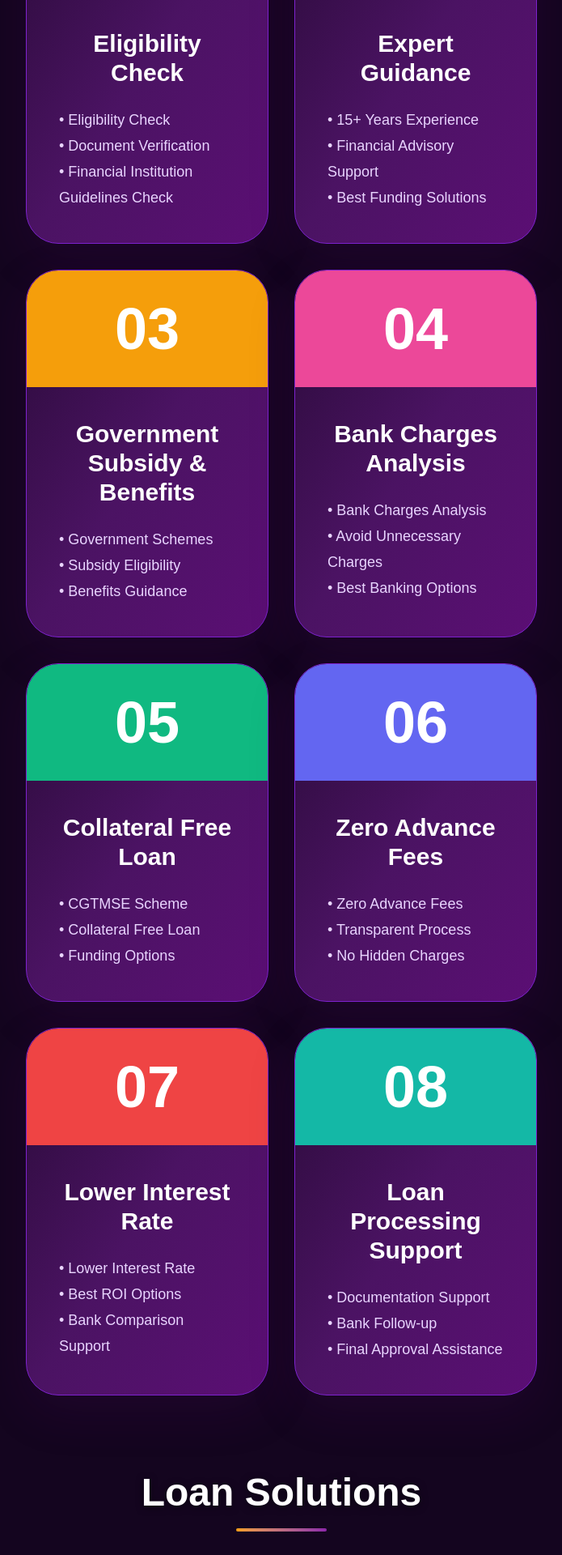
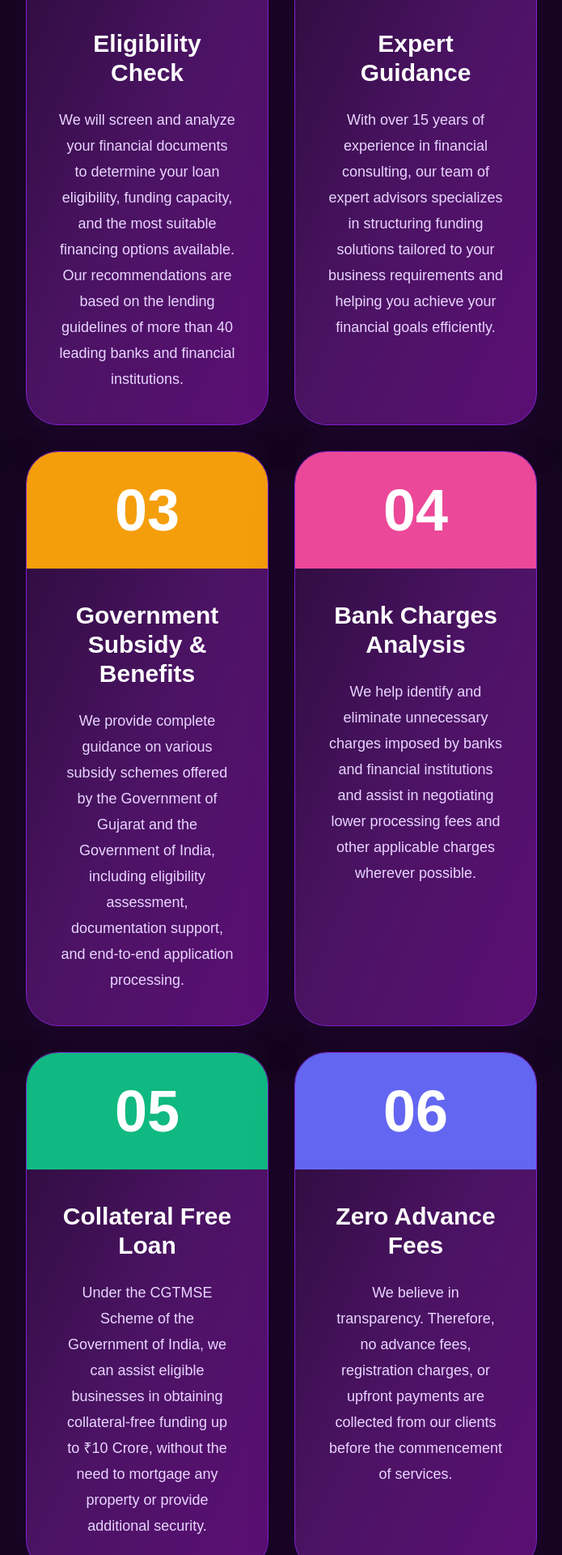
Before and after one commit to kajalkotak/quickd-fintech, a Next.js app: page / in a window 1280 px wide. Shown: the part 1540-3460 px from the top of the page at 81% size, without its empty margins (292-987 px from the left). Built offline with nearby package versions, Linux system fonts and the light colour scheme.

Commit message:
all point change for how to works

```diff
--- a/app/page.tsx
+++ b/app/page.tsx
@@ -301,21 +301,11 @@ Requirement: ${formData.message}
                   {language === "en" ? "Eligibility Check" : "પાત્રતા ચકાસણી"}
                 </h3>
 
-                <div className="text-[#E9D5FF] leading-8 mt-6 text-lg flex-1 text-left">
-                  {language === "en" ? (
-                    <>
-                      <p>• Eligibility Check</p>
-                      <p>• Document Verification</p>
-                      <p>• Financial Institution Guidelines Check</p>
-                    </>
-                  ) : (
-                    <>
-                      <p>• પાત્રતા ચકાસણી</p>
-                      <p>• દસ્તાવેજ ચકાસણી</p>
-                      <p>• ફાઇનાન્સિયલ સંસ્થાની માર્ગદર્શિકા ચકાસણી</p>
-                    </>
-                  )}
-                </div>
+                <p className="text-[#E9D5FF] leading-8 mt-6 text-lg flex-1">
+                  {language === "en"
+                    ? "We will screen and analyze your financial documents to determine your loan eligibility, funding capacity, and the most suitable financing options available. Our recommendations are based on the lending guidelines of more than 40 leading banks and financial institutions."
+                    : "તમારા ફાઇનાન્સિયલ ડોક્યુમેન્ટ ને સ્ક્રીનિંગ કરી કેટલી લોન મળી શકે, કઈ લોન મળી શકે તેનું 40 થી વધારે ફાઇનાન્સિયલ ઇન્સ્ટિટ્યૂટ ની ગાઇડલાઇન પ્રમાણે આપને એડવાઈઝ મળશે."}
+                </p>
               </div>
             </div>
 
@@ -331,21 +321,11 @@ Requirement: ${formData.message}
                   {language === "en" ? "Expert Guidance" : "નિષ્ણાત માર્ગદર્શન"}
                 </h3>
 
-                <div className="text-[#E9D5FF] leading-8 mt-6 text-lg flex-1 text-left">
-                  {language === "en" ? (
-                    <>
-                      <p>• 15+ Years Experience</p>
-                      <p>• Financial Advisory Support</p>
-                      <p>• Best Funding Solutions</p>
-                    </>
-                  ) : (
-                    <>
-                      <p>• 15+ વર્ષનો અનુભવ</p>
-                      <p>• ફાઇનાન્સિયલ સલાહ</p>
-                      <p>• શ્રેષ્ઠ ફંડિંગ સોલ્યુશન</p>
-                    </>
-                  )}
-                </div>
+                <p className="text-[#E9D5FF] leading-8 mt-6 text-lg flex-1">
+                  {language === "en"
+                    ? "With over 15 years of experience in financial consulting, our team of expert advisors specializes in structuring funding solutions tailored to your business requirements and helping you achieve your financial goals efficiently."
+                    : "અમારી ટીમ  પાસે 15 વર્ષથી પણ વધારે સમયથી અનુભવ ધરાવતા ફાઇનાન્સિયલ એડવાઈઝર હોવાથી આપની ફાઇનાન્સ રિક્વાયરમેન્ટ ને સ્ટ્રક્ચર બેઝ ફંડિંગ દ્વારા રેઝોલ્વ કરવામાં એક્સપર્ટ છે."}
+                </p>
               </div>
             </div>
 
@@ -363,21 +343,11 @@ Requirement: ${formData.message}
                     : "સરકારી સબસિડી અને લાભ"}
                 </h3>
 
-                <div className="text-[#E9D5FF] leading-8 mt-6 text-lg flex-1 text-left">
-                  {language === "en" ? (
-                    <>
-                      <p>• Government Schemes</p>
-                      <p>• Subsidy Eligibility</p>
-                      <p>• Benefits Guidance</p>
-                    </>
-                  ) : (
-                    <>
-                      <p>• સરકારી યોજનાઓ</p>
-                      <p>• સબસિડી પાત્રતા</p>
-                      <p>• લાભ માર્ગદર્શન</p>
-                    </>
-                  )}
-                </div>
+                <p className="text-[#E9D5FF] leading-8 mt-6 text-lg flex-1">
+                  {language === "en"
+                    ? "We provide complete guidance on various subsidy schemes offered by the Government of Gujarat and the Government of India, including eligibility assessment, documentation support, and end-to-end application processing."
+                    : "ગુજરાત સરકાર અને ભારત સરકાર તરફથી મળતી તમામ પ્રકારની સબસીડીનું સંપૂર્ણ માર્ગદર્શન, પાત્રતા અને પ્રોસેસ કરી આપવામાં આવશે."}
+                </p>
               </div>
             </div>
 
@@ -395,21 +365,11 @@ Requirement: ${formData.message}
                     : "બેંક ચાર્જિસ વિશ્લેષણ"}
                 </h3>
 
-                <div className="text-[#E9D5FF] leading-8 mt-6 text-lg flex-1 text-left">
-                  {language === "en" ? (
-                    <>
-                      <p>• Bank Charges Analysis</p>
-                      <p>• Avoid Unnecessary Charges</p>
-                      <p>• Best Banking Options</p>
-                    </>
-                  ) : (
-                    <>
-                      <p>• બેંક ચાર્જિસ વિશ્લેષણ</p>
-                      <p>• બિનજરૂરી ચાર્જિસ ટાળો</p>
-                      <p>• શ્રેષ્ઠ બેંક વિકલ્પો</p>
-                    </>
-                  )}
-                </div>
+                <p className="text-[#E9D5FF] leading-8 mt-6 text-lg flex-1">
+                  {language === "en"
+                    ? "We help identify and eliminate unnecessary charges imposed by banks and financial institutions and assist in negotiating lower processing fees and other applicable charges wherever possible."
+                    : "બેન્ક /ફાઇનાન્સિયલ ઇન્સ્ટિટ્યુશન દ્વારા લગતા અનનેસેસરી ચાર્જીસ ને બાદ કરાવવા તેમજ ઓછા કરાવવામાં મદદરૂપ થઈશું."}
+                </p>
               </div>
             </div>
 
@@ -427,21 +387,11 @@ Requirement: ${formData.message}
                     : "કોલેટરલ ફ્રી લોન"}
                 </h3>
 
-                <div className="text-[#E9D5FF] leading-8 mt-6 text-lg flex-1 text-left">
-                  {language === "en" ? (
-                    <>
-                      <p>• CGTMSE Scheme</p>
-                      <p>• Collateral Free Loan</p>
-                      <p>• Funding Options</p>
-                    </>
-                  ) : (
-                    <>
-                      <p>• CGTMSE યોજના</p>
-                      <p>• કોલેટરલ ફ્રી લોન</p>
-                      <p>• ફંડિંગ વિકલ્પો</p>
-                    </>
-                  )}
-                </div>
+                <p className="text-[#E9D5FF] leading-8 mt-6 text-lg flex-1">
+                  {language === "en"
+                    ? "Under the CGTMSE Scheme of the Government of India, we can assist eligible businesses in obtaining collateral-free funding up to ₹10 Crore, without the need to mortgage any property or provide additional security."
+                    : "ભારત સરકારની ચાલતી CGTMSE Scheme અંતર્ગત 10 કરોડ રૂપિયા સુધીનું અનસિક્યોર્ડ ફંડિંગ કોઈપણ જાતની પ્રોપર્ટી આપ્યા વિના કરી આપવામાં આવશે."}
+                </p>
               </div>
             </div>
 
@@ -457,21 +407,11 @@ Requirement: ${formData.message}
                   {language === "en" ? "Zero Advance Fees" : "શૂન્ય એડવાન્સ ફી"}
                 </h3>
 
-                <div className="text-[#E9D5FF] leading-8 mt-6 text-lg flex-1 text-left">
-                  {language === "en" ? (
-                    <>
-                      <p>• Zero Advance Fees</p>
-                      <p>• Transparent Process</p>
-                      <p>• No Hidden Charges</p>
-                    </>
-                  ) : (
-                    <>
-                      <p>• શૂન્ય એડવાન્સ ફી</p>
-                      <p>• પારદર્શક પ્રક્રિયા</p>
-                      <p>• કોઈ છુપાયેલા ચાર્જિસ નહીં</p>
-                    </>
-                  )}
-                </div>
+                <p className="text-[#E9D5FF] leading-8 mt-6 text-lg flex-1">
+                  {language === "en"
+                    ? "We believe in transparency. Therefore, no advance fees, registration charges, or upfront payments are collected from our clients before the commencement of services."
+                    : "અમારા ત્યાં કોઈપણ જાતની એડવાન્સ ફી કે ચાર્જીસ લેવામાં આવતો નથી. "}
+                </p>
               </div>
             </div>
 
@@ -487,21 +427,11 @@ Requirement: ${formData.message}
                   {language === "en" ? "Lower Interest Rate" : "ઓછો વ્યાજ દર"}
                 </h3>
 
-                <div className="text-[#E9D5FF] leading-8 mt-6 text-lg flex-1 text-left">
-                  {language === "en" ? (
-                    <>
-                      <p>• Lower Interest Rate</p>
-                      <p>• Best ROI Options</p>
-                      <p>• Bank Comparison Support</p>
-                    </>
-                  ) : (
-                    <>
-                      <p>• ઓછો વ્યાજ દર</p>
-                      <p>• શ્રેષ્ઠ ROI વિકલ્પો</p>
-                      <p>• બેંક તુલના સહાય</p>
-                    </>
-                  )}
-                </div>
+                <p className="text-[#E9D5FF] leading-8 mt-6 text-lg flex-1">
+                  {language === "en"
+                    ? "Under the Lower Rate of Interest service, our team analyzes the applicant’s profile and CIBIL record to help secure loan facilities at the most competitive interest rates from banks and financial institutions."
+                    : "Lower Rate of Interest અંતર્ગત અમારી ટીમ દ્વારા Analysis કરી CIBIL તેમજ Applicant Profile અનુસાર બેંક / Financial Institution તરફથી ઓછા વ્યાજદરે લોન સુવિધા મેળવવામાં માર્ગદર્શન આપવામાં આવે છે."}
+                </p>
               </div>
             </div>
 
@@ -519,21 +449,11 @@ Requirement: ${formData.message}
                     : "લોન પ્રોસેસિંગ સપોર્ટ"}
                 </h3>
 
-                <div className="text-[#E9D5FF] leading-8 mt-6 text-lg flex-1 text-left">
-                  {language === "en" ? (
-                    <>
-                      <p>• Documentation Support</p>
-                      <p>• Bank Follow-up</p>
-                      <p>• Final Approval Assistance</p>
-                    </>
-                  ) : (
-                    <>
-                      <p>• દસ્તાવેજ પ્રક્રિયા</p>
-                      <p>• બેંક ફોલોઅપ</p>
-                      <p>• અંતિમ મંજૂરી સુધી સહાય</p>
-                    </>
-                  )}
-                </div>
+                <p className="text-[#E9D5FF] leading-8 mt-6 text-lg flex-1">
+                  {language === "en"
+                    ? "Under Loan Processing Support, we provide complete assistance for document verification, bank coordination, file processing and support until final loan approval."
+                    : "Loan Processing Support અંતર્ગત દસ્તાવેજોની ચકાસણી, બેંક સાથે અનુસંધાન, ફાઈલ પ્રોસેસિંગ તથા અંતિમ મંજૂરી સુધી સંપૂર્ણ માર્ગદર્શન અને સહાય પૂરી પાડવામાં આવે છે."}
+                </p>
               </div>
             </div>
           </div>
```
